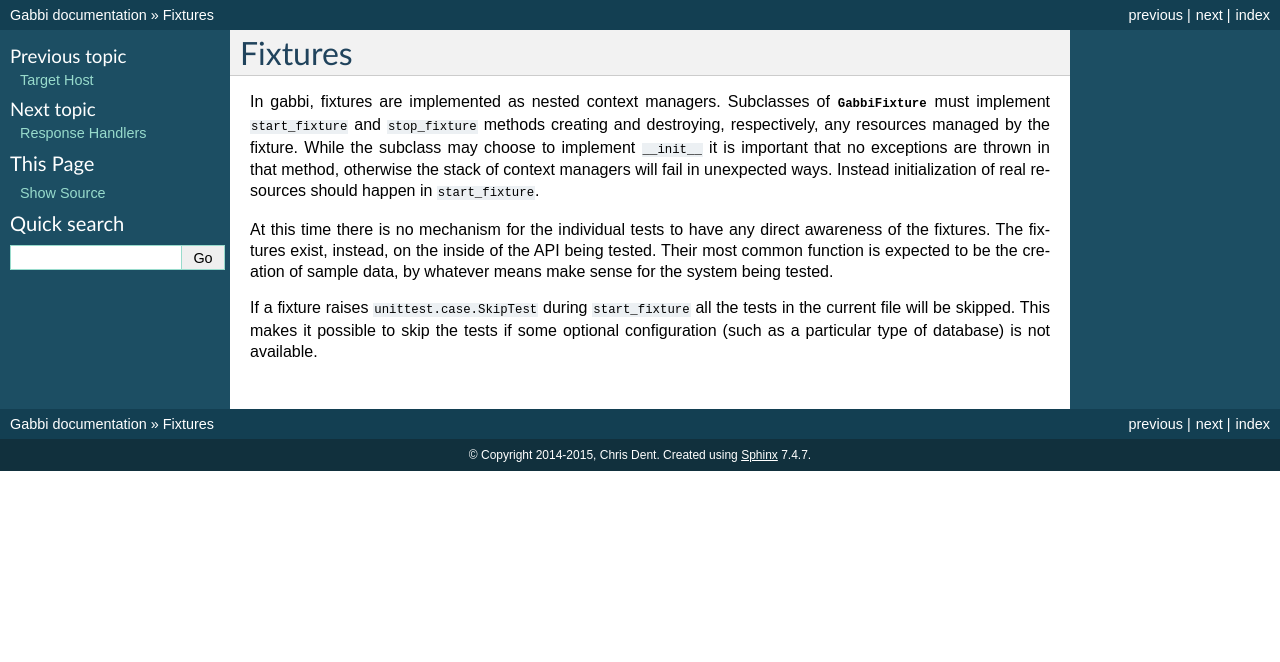
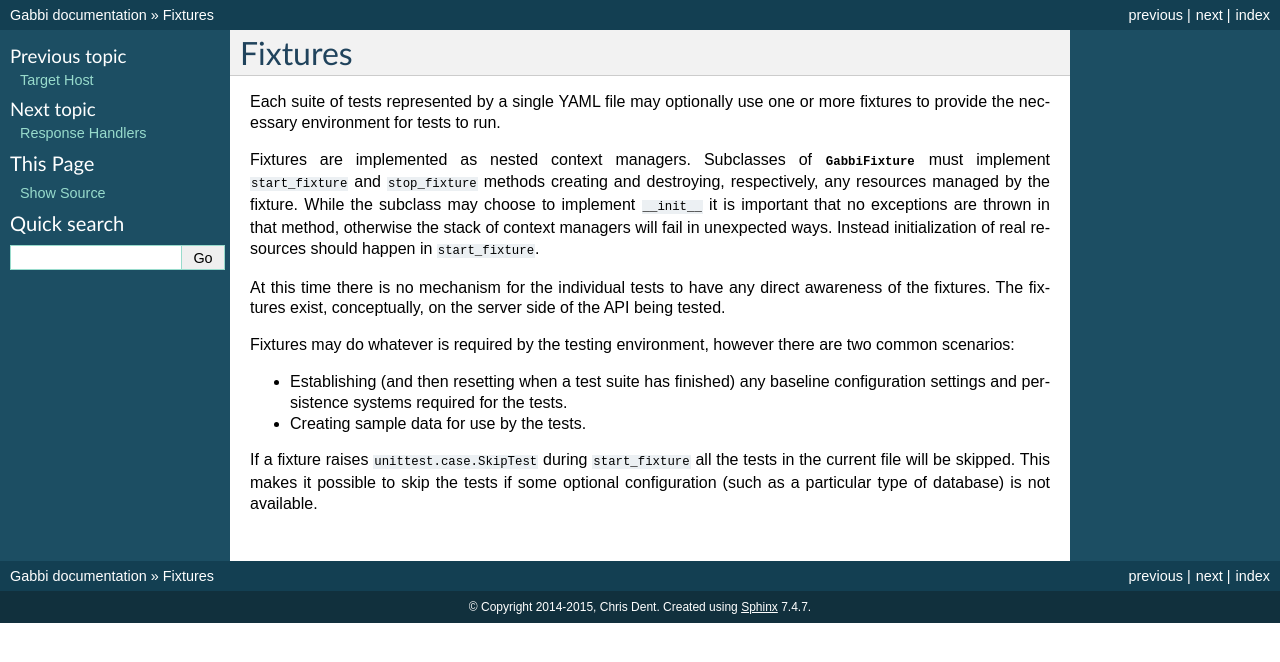
Before and after one commit to cdent/gabbi, a Sphinx documentation site: the page built from docs/source/fixtures.rst, in a window 1280 px wide. Shown: the top 662 px of the page. Built offline with Sphinx 7.4.7, drawn with Linux system fonts in a browser that asks for light colours.

```diff
--- a/README.rst
+++ b/README.rst
@@ -4,7 +4,7 @@
     :target: http://gabbi.readthedocs.org/en/latest/
     :alt: Documentation Status
 
-gabbi
+Gabbi
 =====
 
 Gabbi is a tool for running HTTP tests where requests and responses
--- a/docs/source/fixtures.rst
+++ b/docs/source/fixtures.rst
@@ -1,7 +1,11 @@
 Fixtures
 ========
 
-In gabbi, fixtures are implemented as nested context managers. Subclasses
+Each suite of tests represented by a single YAML file may optionally
+use one or more fixtures to provide the necessary environment for
+tests to run.
+
+Fixtures are implemented as nested context managers. Subclasses
 of :class:`~gabbi.fixture.GabbiFixture` must implement
 ``start_fixture`` and ``stop_fixture`` methods creating and
 destroying, respectively, any resources managed by the fixture.
@@ -10,11 +14,17 @@ important that no exceptions are thrown in that method, otherwise
 the stack of context managers will fail in unexpected ways. Instead
 initialization of real resources should happen in ``start_fixture``.
 
-At this time there is no mechanism for the individual tests to have
-any direct awareness of the fixtures. The fixtures exist, instead, on the
-inside of the API being tested. Their most common function is
-expected to be the creation of sample data, by whatever means make
-sense for the system being tested.
+At this time there is no mechanism for the individual tests to have any
+direct awareness of the fixtures. The fixtures exist, conceptually, on
+the server side of the API being tested.
+
+Fixtures may do whatever is required by the testing environment,
+however there are two common scenarios:
+
+* Establishing (and then resetting when a test suite has finished) any
+  baseline configuration settings and persistence systems required for
+  the tests.
+* Creating sample data for use by the tests.
 
 If a fixture raises ``unittest.case.SkipTest`` during
 ``start_fixture`` all the tests in the current file will be skipped.
--- a/docs/source/host.rst
+++ b/docs/source/host.rst
@@ -22,7 +22,7 @@ sequence of tests in a YAML file.
 
 For test driven development and local tests the intercept style of
 testing lowers test requirements (no web server required) and is fast.
-Interception is performed as part of fixture processing as the most
+Interception is performed as part of :doc:`fixtures` processing as the most
 deeply nested fixture. This allows any configuration or database
 setup to be performed prior to the WSGI application being created.
 
```
Also changed, not shown: docs/source/format.rst (+8 -8 lines), docs/source/handlers.rst (+5 -2 lines), docs/source/index.rst (+2 -6 lines), 3 other files.
